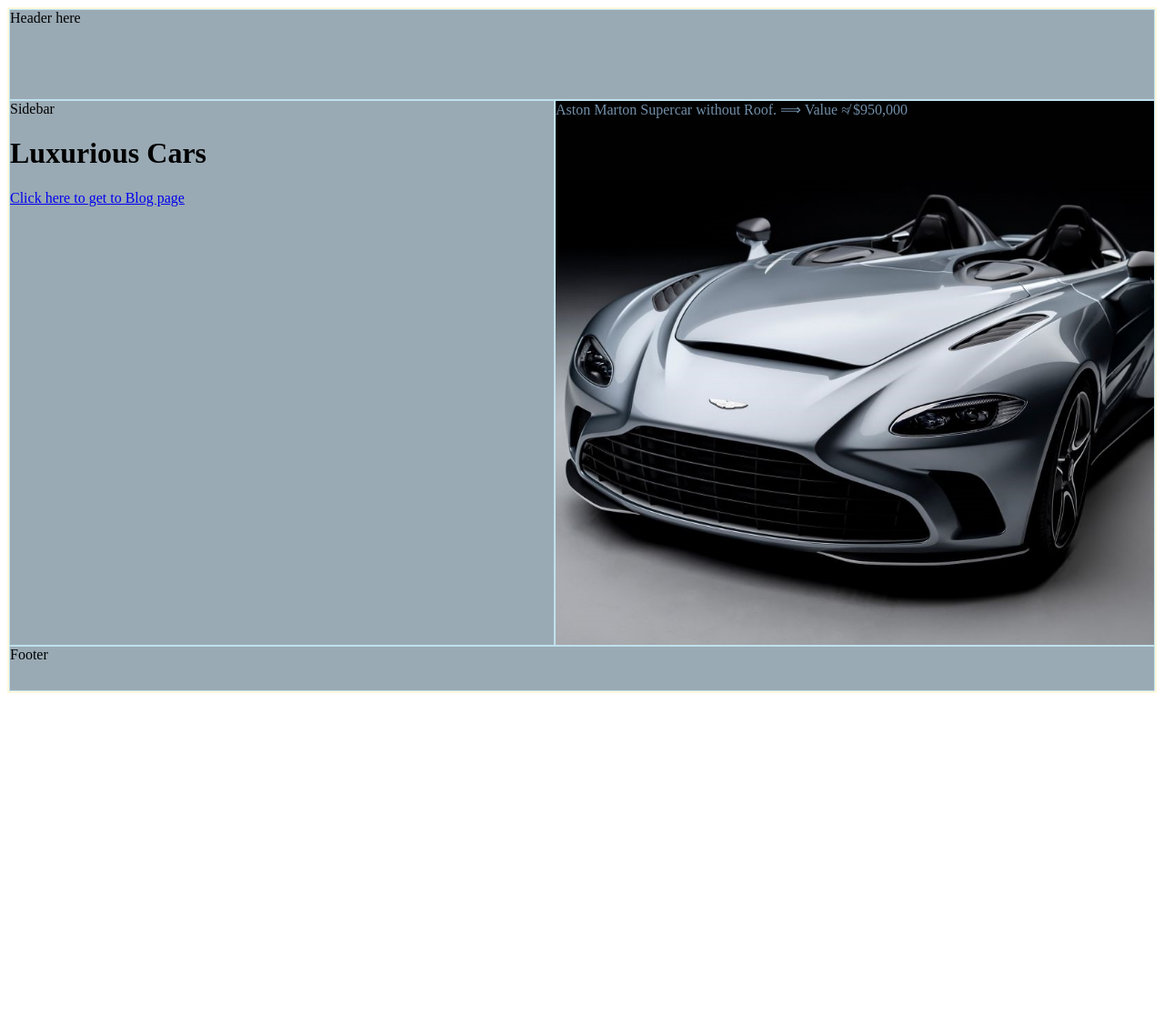
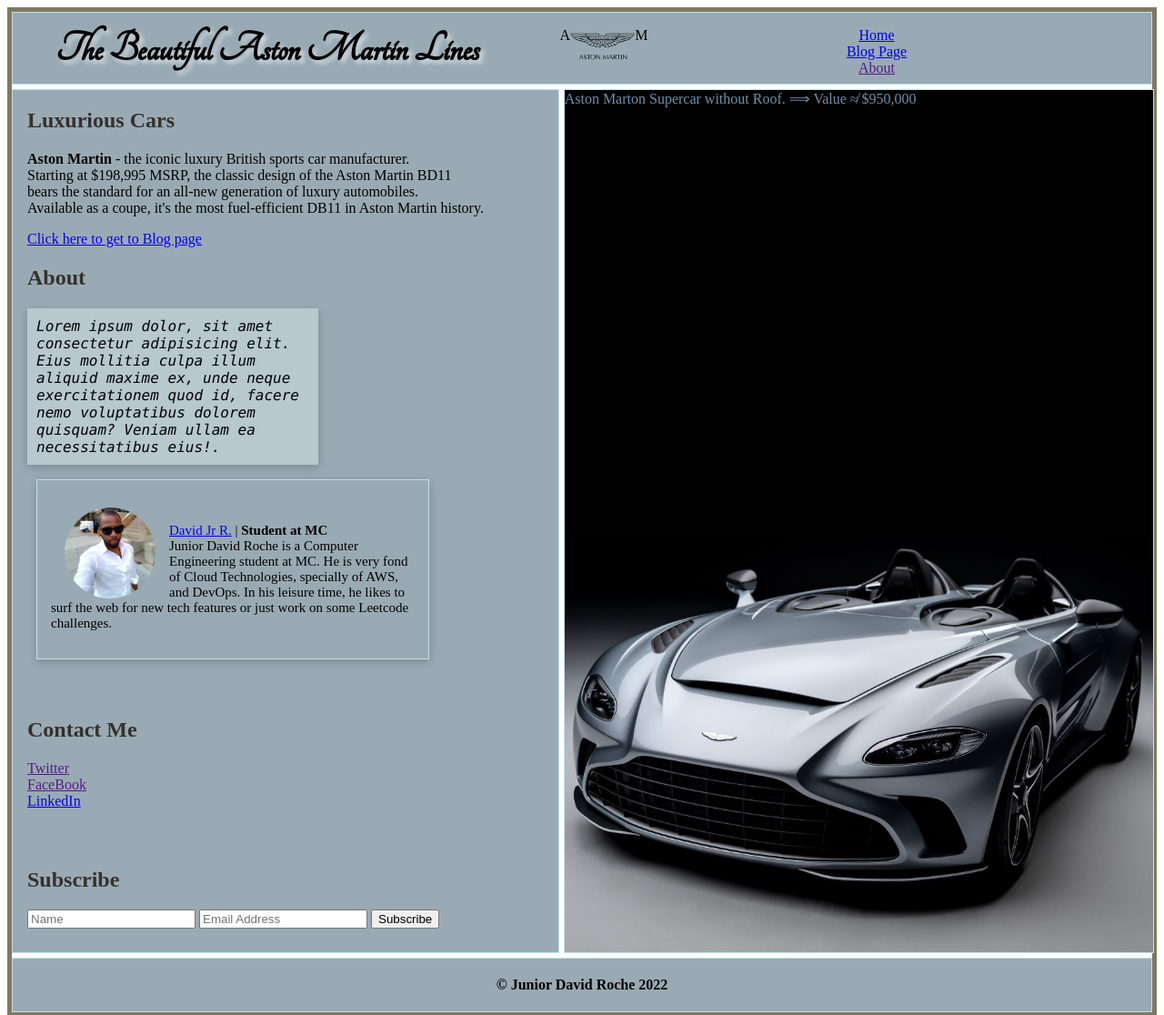
Before and after one commit to DJRoche509/Project2---Personal-Blog, a plain HTML site: page index.html in a window 1280 px wide. Shown: the top 1116 px of the page at 91% size. Before the commit the page ends 800 px from the top, so only its background shows below. Drawn offline with Linux system fonts and the light colour scheme.

Commit message:
Add layout.css and blog.css files and image folder

```diff
--- /dev/null
+++ b/css/layout.css
@@ -0,0 +1,84 @@
+footer {
+    background-size: 100%;
+    background-color: #302b3a;
+    grid-column-start:span 8 ;
+    display: flex;
+    align-items: center;
+    justify-content: center;
+
+    text-align: center;
+}
+
+.about {
+    background-color: #b7c8ce;
+    max-width: 300px;
+    font:  italic 12pt Consolas, Monaco, monospace;
+    box-shadow: 0 3px 10px rgb(0 0 0 / 0.2);
+    padding: 10px;
+}
+
+aside {
+    background-color: #3c4a4c;
+    grid-column-start: span 1;
+
+    padding-right: 1em;
+    padding-left: 1em;
+}
+
+aside h1, aside h2 {
+    color: #34322c;
+}
+
+aside .elsewhere, .subscribe {
+    margin-top: 64px;
+}
+
+.nestedgrid {
+    display: grid;
+    grid-template-columns: 480px 200px 300px ;
+    grid-auto-rows: 100px;
+    grid-gap: 30px;
+    /*grid-auto-flow:row;*/
+}
+
+header ul li{
+    display: flex;
+    flex-direction: row;
+    justify-content: center;
+    list-style: none;
+}
+header ul li ul li{
+    display:flexbox ;
+    flex-direction: row;
+
+}
+
+.card {
+    display: grid;
+    justify-items: center;
+    align-items: center;
+
+    border: 1px solid #c2cfd0;
+    width: 400px;
+
+    margin-top: 30px;
+    margin: 10px;
+    padding: 15px;
+
+    box-shadow: 0 3px 10px rgb(0 0 0 / 0.2);
+}
+
+.bio {
+    font-size: 15px;
+}
+
+.avi {
+    float: left;
+
+    border-radius: 80%;
+    width: 100px;
+    height: 100px;
+
+    padding-right: 1em;
+    padding-left: 1em;
+}
--- a/css/style.css
+++ b/css/style.css
@@ -1,38 +1,105 @@
+@import "base.css";
+@import "navigation.css";
+@import "layout.css";
+
+/* Mobile first Or Anything smaller than 600px */
 .container{
-  /* Set display to grid*/
-    display:grid;
-  /* Setup rows and columns */
-    grid-template-columns: 300px 300px 300px;
-    grid-template-rows: 100px 600px 50px;
-    grid-template-areas: "hd hd hd hd hd hd hd hd"
-                        "sd sd main main main main main main"
-                        "ft ft ft ft ft ft ft ft ";
-    border: 2px solid cornsilk
+    /* rules for small screen*/
+    display: grid;
+    height:90vh;
+    grid-gap: 5px;
+    grid-template-columns: 850px;
+    grid-template-rows: 80px 600px 400px .5fr;
+    grid-template-areas: "hd"
+                         "sd"
+                         "main"
+                         "ft";
 }
+
 .box{
-    border:1px solid rgb(191, 225, 238);
-    background: #9aaab4;
+    border: 1px solid rgb(191, 225, 238) ;
+    background-color: #9aaab4;
+    /*display: flex;
+    justify-content: center;*/
 }
-.header{
-    /* row start/column start/ row end/ column end */
+
+header{
     grid-area: hd;
+}
+
+.title{
+    font-family: 'Tangerine', serif;
+    font-size: 48px;
+    text-shadow: 4px 4px 4px rgb(206, 216, 222);
+    font-weight: bolder;
+}
+
+.sidebar{
+    grid-area: sd;
 }
 .footer{
     grid-area: ft;
 }
-.sidebar{
-    grid-area: sd;
-}
 .content{
     grid-area: main;
     background-image: url('../image/AstonMart.jpg');
-    background-size:110%;
+    background-size:60%;
     background-position-y: bottom;
-    object-fit: cover;
+    background-position-x:center ;
+    width: 100% ;
+    object-fit: contain;
     background-repeat: no-repeat;
     background-color: #010101;
     color: rgb(114, 143, 169)   ;
 }
-.img{
-    object-fit: cover;
+header img{
+    max-width: 40%;
+    height: 40%;
+    margin-top: 1px;
+    display: inline  ;
+    /*margin-right: auto;
+    margin-left: auto;*/
 }
+
+aside{
+    grid-column-start: span 4;
+}
+
+
+
+/* Medium Screens */
+/* Use the keyword 'and' to build a complex media query that evaluates both a min and max */
+@media (min-width: 600px) and (max-width:1100px) {
+    .container{
+    /* Set display to grid*/
+        display:grid;
+    /* Setup rows and columns */
+        grid-template-columns: 300px 500px;
+        grid-template-rows: 80px 600px 80px;
+        grid-template-areas: "hd hd hd hd hd hd hd hd"
+                            "sd main main main main main main main"
+                            "ft ft ft ft ft ft ft ft";
+        border: 2px solid cornsilk
+    }
+    .content{
+        background-size: 100%;
+    }
+}
+
+
+/* Lager Screens */
+@media (min-width:1101px){
+    .container{
+        grid-template-columns: 40px 500px ;
+        grid-template-rows: 80px 950px 60px;
+        border: 5px solid rgb(127, 121, 97);
+        grid-template-areas: "hd hd hd hd hd hd hd hd"
+                             "sd sd sd main main main main main"
+                             "ft ft ft ft ft ft ft ft";
+        height: auto;
+    }
+    .content{
+        background-size: 100%;
+        background-position-y:bottom;
+    }
+}
--- a/index.html
+++ b/index.html
@@ -2,19 +2,75 @@
 <html lang="en">
     <head>
         <meta charset="utf-8" />
+        <meta http-equiv="X-UA-Compatible" content="IE=edge">
         <meta content="width=device-width, initial-scale=1, maximum-scale=1" name="viewport" />
         <title> First Blog </title>
+
+        <!-- Import CSS -->
         <link rel="stylesheet" href="css/style.css">
+
+        <!-- IMPORT GOOGLE FONTS -->
+        <link rel="stylesheet" href="https://fonts.googleapis.com/css?family=Tangerine">
+        <link rel="preconnect" href="https://fonts.gstatic.com" crossorigin>
+	    <link href="https://fonts.googleapis.com/css2?family=Open+Sans:ital,wght@0,400;0,700;1,400&family=Playfair+Display+SC:wght@400;700;900&family=Raleway:ital,wght@0,400;0,600;1,400&display=swap" rel="stylesheet">
+        <!-- END IMPORT GOOGLE FONTS -->
+
     </head>
 
     <body>
         <div class="container">
-            <div class="header box"> Header here  </div>
-            <div class="sidebar box"> Sidebar
-                <h1> Luxurious Cars </h1> <a href="personalBlog.html"> Click here to get to Blog page</a>
-            </div>
+            <header class="box">
+                <ul class="nestedgrid">
+                    <li class="title"> The Beautiful Aston Martin Lines </li>
+                    <li> A <img src="/image/logo.png" alt="Aston Marton logo"> M </li>
+                        <ul>
+                            <li> <a href="index.html"> Home </a></li>
+                            <li> <a href="personalBlog.html"> Blog Page </a></li>
+                            <li> <a href=""> About </a> </li>
+                        </ul>
+                </ul>
+            </header>
+            <aside class="sidebar box">
+                <h1> Luxurious Cars </h1>
+                <p>
+                    <strong>Aston Martin</strong> - the iconic luxury British sports car manufacturer. <br> Starting at $198,995 MSRP, the classic design of the Aston Martin BD11 <br> bears the standard for an all-new generation of luxury automobiles.<br>
+                     Available as a coupe, it's the most fuel-efficient DB11 in Aston Martin history.
+                </p>
+                <a href="personalBlog.html"> Click here to get to Blog page</a>
+                <h1>About</h1>
+
+                <p class="about">Lorem ipsum dolor, sit amet consectetur adipisicing elit. Eius mollitia culpa illum
+                    aliquid maxime ex, unde neque exercitationem quod id, facere nemo voluptatibus dolorem quisquam? Veniam ullam ea necessitatibus eius!.
+                </p>
+                <div class="card box">
+                        <p class="bio">
+                            <img src="/image/Sunday.jpeg" alt="Personal Card Pic" class="avi"><br>
+                            <a href="#">David Jr R.</a> | <b>Student at MC</b><br>
+                            Junior David Roche is a Computer Engineering student at MC. He is very fond of Cloud Technologies, specially of AWS, and DevOps. In his leisure time, he likes to surf the web for new tech features or just work on some Leetcode challenges.
+                        </p>
+                    </div>
+                <div class="elsewhere">
+                    <h2>Contact Me</h2>
+                        <a href="">Twitter</a><br>
+                        <a href="">FaceBook</a><br>
+                        <a href="https://www.linkedin.com/in/junior-david-roche/">LinkedIn</a><br>
+                </div>
+
+                <div class="subscribe">
+                    <h2>Subscribe</h2>
+                        <form>
+                            <input type="text" placeholder="Name" name="name" required>
+                            <input type="text" placeholder="Email Address" name="mail" required>
+                            <button type="submit" class="subscribeBtn">Subscribe</button>
+                        </form>
+                </div>
+            </aside>
             <div class="content box"> Aston Marton Supercar without Roof. &Longrightarrow;  Value &napprox; $950,000 </div>
-            <div class="footer box"> Footer </div>
+
+            <!--<div class="footer box"> Footer </div>-->
+            <footer class="box">
+                <p> <h4>&copy; Junior David Roche 2022</h4> </p>
+            </footer>
         </div>
     </body>
 </html>
```
Also changed, not shown: image/AstonMart2.jpg (added), image/AstonMart3.jpg (added), image/AstonMart4.jpg (added), image/Sunday.jpeg (added), image/logo.png (added).
